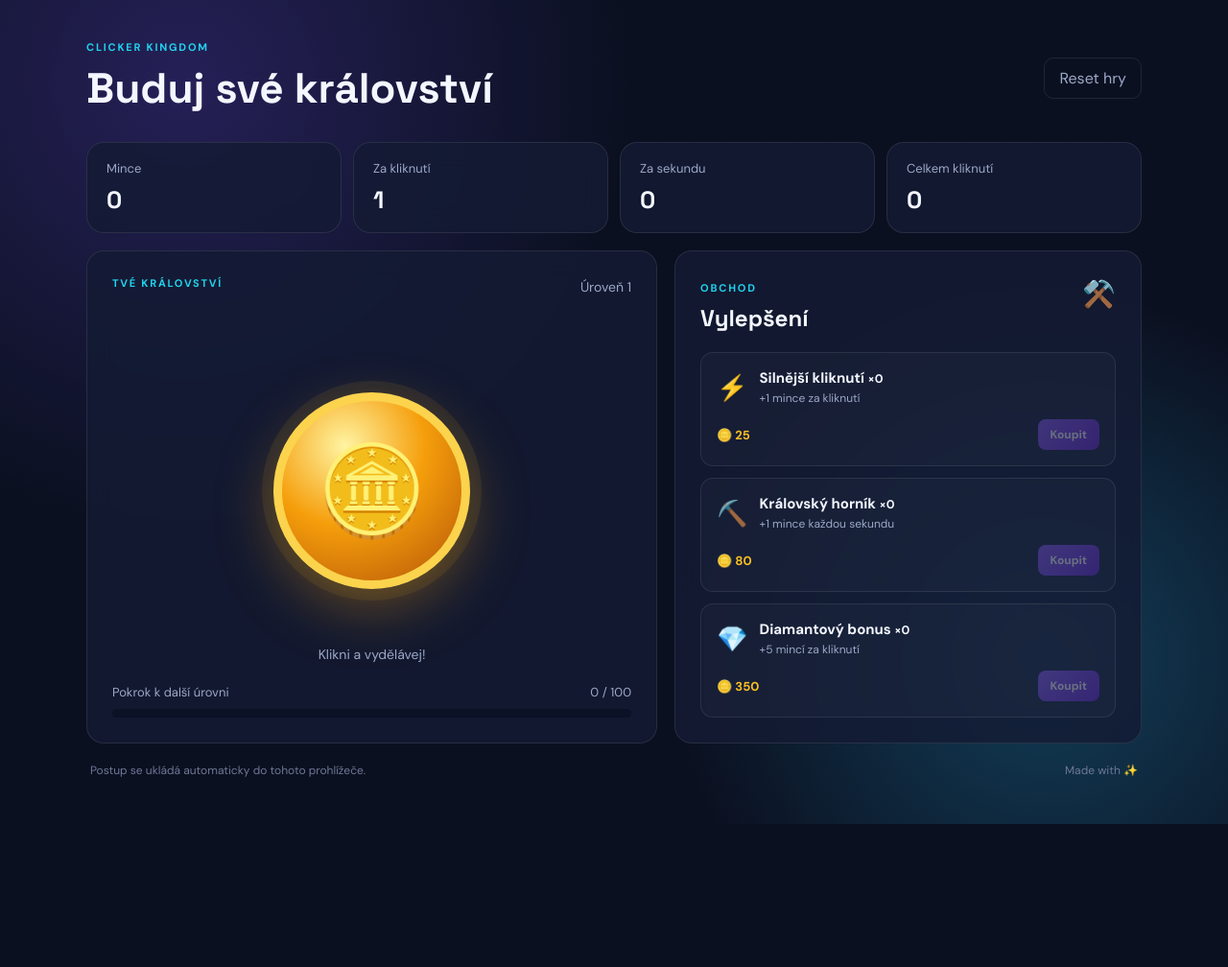
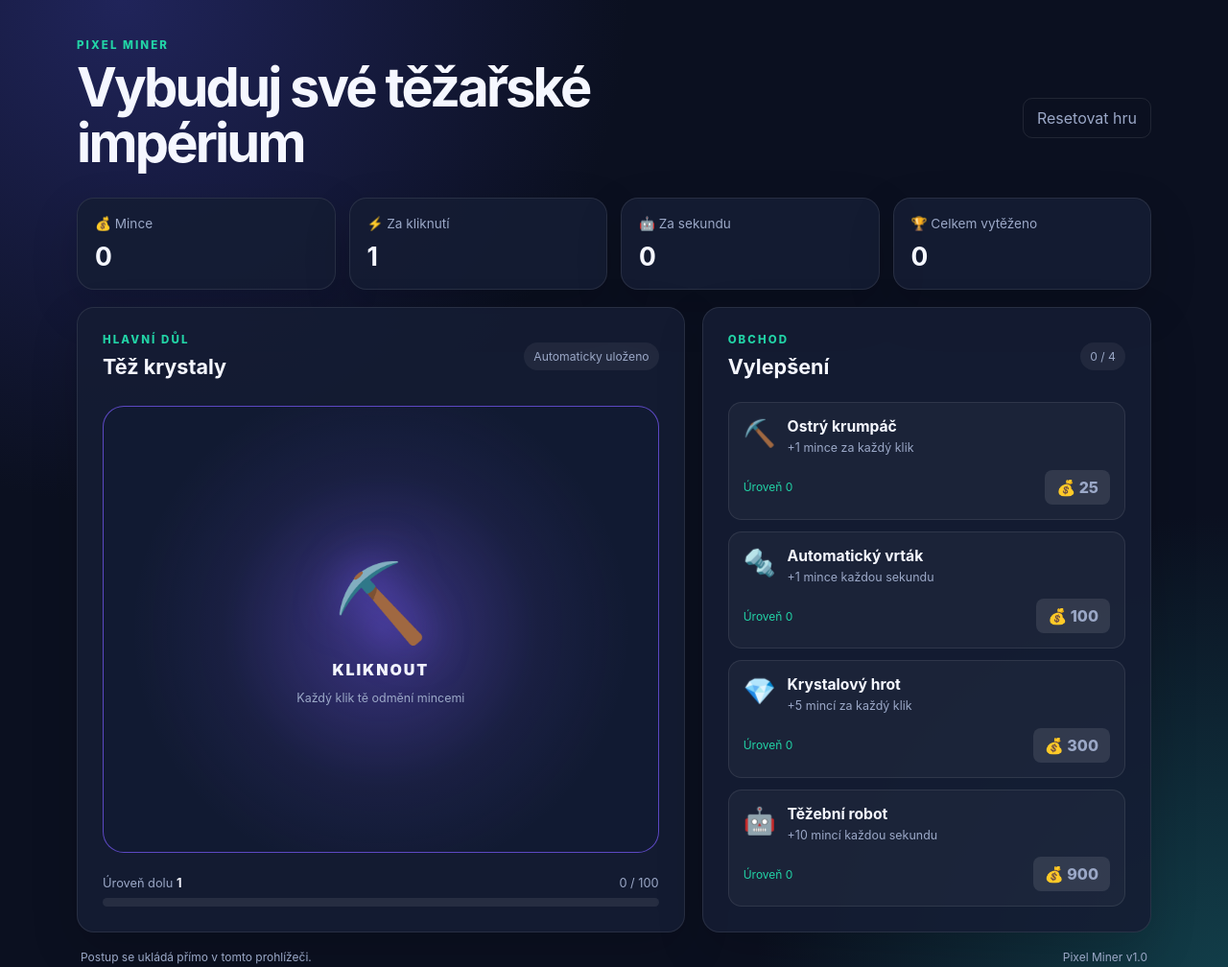
Before and after one commit to vojtechtrunecka11-cyber/klikaci-hra, a plain HTML site: page index.html in a window 1280 px wide. Shown: the top 1008 px of the page at 96% size. Before the commit the page ends 859 px from the top, so only its background shows below. Drawn offline with Linux system fonts and the light colour scheme.

Commit message:
Vytvořit první verzi klikací hry s obchodem a upgrady.

```diff
--- a/index.html
+++ b/index.html
@@ -3,48 +3,62 @@
 <head>
   <meta charset="UTF-8">
   <meta name="viewport" content="width=device-width, initial-scale=1.0">
-  <title>Clicker Kingdom</title>
+  <meta name="description" content="Klikací hra s obchodem vylepšení">
+  <title>Pixel Miner — Klikací hra</title>
   <link rel="stylesheet" href="style.css">
 </head>
 <body>
-  <main class="app-shell">
+  <main class="game-shell">
     <header class="topbar">
       <div>
-        <p class="eyebrow">CLICKER KINGDOM</p>
-        <h1>Buduj své království</h1>
+        <p class="eyebrow">PIXEL MINER</p>
+        <h1>Vybuduj své těžařské impérium</h1>
       </div>
-      <button id="resetButton" class="ghost-button" type="button">Reset hry</button>
+      <button id="reset-button" class="text-button" type="button">Resetovat hru</button>
     </header>
 
-    <section class="stats-grid" aria-label="Herní statistiky">
-      <div class="stat-card"><span>Mince</span><strong id="coins">0</strong></div>
-      <div class="stat-card"><span>Za kliknutí</span><strong id="perClick">1</strong></div>
-      <div class="stat-card"><span>Za sekundu</span><strong id="perSecond">0</strong></div>
-      <div class="stat-card"><span>Celkem kliknutí</span><strong id="totalClicks">0</strong></div>
+    <section class="stats-grid" aria-label="Statistiky hry">
+      <article class="stat-card"><span>💰 Mince</span><strong id="coins">0</strong></article>
+      <article class="stat-card"><span>⚡ Za kliknutí</span><strong id="per-click">1</strong></article>
+      <article class="stat-card"><span>🤖 Za sekundu</span><strong id="per-second">0</strong></article>
+      <article class="stat-card"><span>🏆 Celkem vytěženo</span><strong id="total-coins">0</strong></article>
     </section>
 
-    <section class="game-layout">
-      <div class="click-panel panel">
+    <section class="content-grid">
+      <article class="mine-panel panel">
         <div class="panel-heading">
-          <span class="badge">TVÉ KRÁLOVSTVÍ</span>
-          <span id="levelLabel">Úroveň 1</span>
+          <div>
+            <p class="eyebrow">HLAVNÍ DŮL</p>
+            <h2>Těž krystaly</h2>
+          </div>
+          <span id="save-status" class="save-status">Automaticky uloženo</span>
         </div>
-        <div class="coin-orb-wrap">
-          <button id="coinButton" class="coin-orb" type="button" aria-label="Klikni na minci">🪙</button>
-          <div id="clickMessage" class="click-message">Klikni a vydělávej!</div>
+        <button id="mine-button" class="mine-button" type="button" aria-label="Vytěžit krystaly">
+          <span class="mine-icon">⛏️</span>
+          <span>KLIKNOUT</span>
+          <small>Každý klik tě odmění mincemi</small>
+        </button>
+        <div class="progress-wrap">
+          <div class="progress-label"><span>Úroveň dolu <strong id="mine-level">1</strong></span><span id="level-progress-text">0 / 100</span></div>
+          <div class="progress-bar"><span id="level-progress"></span></div>
         </div>
-        <div class="progress-label"><span>Pokrok k další úrovni</span><span id="progressText">0 / 100</span></div>
-        <div class="progress-track"><div id="progressBar" class="progress-bar"></div></div>
-      </div>
+      </article>
 
-      <aside class="shop panel">
-        <div class="shop-heading"><div><span class="badge">OBCHOD</span><h2>Vylepšení</h2></div><span class="shop-icon">⚒️</span></div>
-        <div id="upgrades" class="upgrade-list"></div>
+      <aside class="shop-panel panel">
+        <div class="panel-heading">
+          <div>
+            <p class="eyebrow">OBCHOD</p>
+            <h2>Vylepšení</h2>
+          </div>
+          <span class="shop-count" id="upgrade-count">0 / 4</span>
+        </div>
+        <div id="upgrades" class="upgrades"></div>
       </aside>
     </section>
 
-    <footer><span>Postup se ukládá automaticky do tohoto prohlížeče.</span><span>Made with ✨</span></footer>
+    <footer><span>Postup se ukládá přímo v tomto prohlížeči.</span><span>Pixel Miner v1.0</span></footer>
   </main>
+  <div id="toast" class="toast" role="status" aria-live="polite"></div>
   <script src="script.js"></script>
 </body>
 </html>
--- a/script.js
+++ b/script.js
@@ -1,20 +1,37 @@
-const defaultState = { coins: 0, perClick: 1, perSecond: 0, totalClicks: 0, level: 1, upgrades: { click: 0, worker: 0, multiplier: 0 } };
-const upgrades = [
-  { id: 'click', icon: '⚡', name: 'Silnější kliknutí', description: '+1 mince za kliknutí', baseCost: 25, effect: state => state.perClick += 1 },
-  { id: 'worker', icon: '⛏️', name: 'Královský horník', description: '+1 mince každou sekundu', baseCost: 80, effect: state => state.perSecond += 1 },
-  { id: 'multiplier', icon: '💎', name: 'Diamantový bonus', description: '+5 mincí za kliknutí', baseCost: 350, effect: state => state.perClick += 5 }
+const STORAGE_KEY = "pixel-miner-save";
+const upgradeDefinitions = [
+  { id: "pickaxe", icon: "⛏️", name: "Ostrý krumpáč", description: "+1 mince za každý klik", baseCost: 25, effect: "click", amount: 1 },
+  { id: "drill", icon: "🔩", name: "Automatický vrták", description: "+1 mince každou sekundu", baseCost: 100, effect: "passive", amount: 1 },
+  { id: "crystal", icon: "💎", name: "Krystalový hrot", description: "+5 mincí za každý klik", baseCost: 300, effect: "click", amount: 5 },
+  { id: "robot", icon: "🤖", name: "Těžební robot", description: "+10 mincí každou sekundu", baseCost: 900, effect: "passive", amount: 10 }
 ];
-let state = JSON.parse(localStorage.getItem('clickerKingdom')) || structuredClone(defaultState);
-const $ = id => document.getElementById(id);
-const format = n => Math.floor(n).toLocaleString('cs-CZ');
-function cost(upgrade) { return Math.floor(upgrade.baseCost * Math.pow(1.55, state.upgrades[upgrade.id])); }
+
+let state = { coins: 0, totalCoins: 0, clicks: 0, upgrades: {} };
+try { state = { ...state, ...JSON.parse(localStorage.getItem(STORAGE_KEY) || "{}") }; } catch (_) {}
+const $ = (id) => document.getElementById(id);
+const format = (number) => Math.floor(number).toLocaleString("cs-CZ");
+const level = () => Math.floor(state.clicks / 100) + 1;
+const cost = (upgrade, owned) => Math.floor(upgrade.baseCost * Math.pow(1.55, owned));
+
+function totals() {
+  return upgradeDefinitions.reduce((result, upgrade) => {
+    const owned = state.upgrades[upgrade.id] || 0;
+    if (upgrade.effect === "click") result.click += owned * upgrade.amount;
+    if (upgrade.effect === "passive") result.passive += owned * upgrade.amount;
+    return result;
+  }, { click: 1, passive: 0 });
+}
+function save() { localStorage.setItem(STORAGE_KEY, JSON.stringify(state)); $("save-status").textContent = "Automaticky uloženo"; }
 function render() {
-  $('coins').textContent = format(state.coins); $('perClick').textContent = format(state.perClick); $('perSecond').textContent = format(state.perSecond); $('totalClicks').textContent = format(state.totalClicks); $('levelLabel').textContent = `Úroveň ${state.level}`;
-  const needed = state.level * 100, progress = state.totalClicks % needed; $('progressText').textContent = `${format(progress)} / ${format(needed)}`; $('progressBar').style.width = `${Math.min(100, progress / needed * 100)}%`;
-  $('upgrades').innerHTML = upgrades.map(u => { const price = cost(u), owned = state.upgrades[u.id]; return `<article class="upgrade"><div class="upgrade-top"><span class="upgrade-icon">${u.icon}</span><div><h3>${u.name} <small>×${owned}</small></h3><p>${u.description}</p></div></div><div class="buy-row"><span class="cost">🪙 ${format(price)}</span><button class="buy-button" data-id="${u.id}" ${state.coins < price ? 'disabled' : ''}>Koupit</button></div></article>`; }).join('');
-  localStorage.setItem('clickerKingdom', JSON.stringify(state));
+  const total = totals();
+  $("coins").textContent = format(state.coins); $("per-click").textContent = format(total.click); $("per-second").textContent = format(total.passive); $("total-coins").textContent = format(state.totalCoins);
+  $("mine-level").textContent = level(); const progress = state.clicks % 100; $("level-progress").style.width = `${progress}%`; $("level-progress-text").textContent = `${progress} / 100`;
+  const ownedCount = upgradeDefinitions.filter(u => (state.upgrades[u.id] || 0) > 0).length; $("upgrade-count").textContent = `${ownedCount} / ${upgradeDefinitions.length}`;
+  $("upgrades").innerHTML = upgradeDefinitions.map((upgrade) => { const owned = state.upgrades[upgrade.id] || 0; const price = cost(upgrade, owned); return `<div class="upgrade"><div class="upgrade-top"><span class="upgrade-icon">${upgrade.icon}</span><div><h3>${upgrade.name}</h3><p>${upgrade.description}</p></div></div><div class="upgrade-bottom"><span class="upgrade-level">Úroveň ${owned}</span><button class="buy-button" data-upgrade="${upgrade.id}" ${state.coins < price ? "disabled" : ""}>💰 ${format(price)}</button></div></div>`; }).join("");
 }
-$('coinButton').addEventListener('click', () => { state.coins += state.perClick; state.totalClicks++; if (state.totalClicks % (state.level * 100) === 0) state.level++; $('clickMessage').textContent = `+${format(state.perClick)} mincí!`; render(); });
-$('upgrades').addEventListener('click', e => { const button = e.target.closest('.buy-button'); if (!button) return; const upgrade = upgrades.find(u => u.id === button.dataset.id), price = cost(upgrade); if (state.coins < price) return; state.coins -= price; state.upgrades[upgrade.id]++; upgrade.effect(state); render(); });
-$('resetButton').addEventListener('click', () => { if (confirm('Opravdu chceš vymazat svůj postup?')) { state = structuredClone(defaultState); render(); } });
-setInterval(() => { if (state.perSecond) { state.coins += state.perSecond; render(); } }, 1000); render();
+function toast(message) { const element = $("toast"); element.textContent = message; element.classList.add("show"); setTimeout(() => element.classList.remove("show"), 1800); }
+$("mine-button").addEventListener("click", () => { const amount = totals().click; state.coins += amount; state.totalCoins += amount; state.clicks += 1; render(); save(); });
+$("upgrades").addEventListener("click", (event) => { const button = event.target.closest("button[data-upgrade]"); if (!button) return; const upgrade = upgradeDefinitions.find(item => item.id === button.dataset.upgrade); const owned = state.upgrades[upgrade.id] || 0; const price = cost(upgrade, owned); if (state.coins < price) return; state.coins -= price; state.upgrades[upgrade.id] = owned + 1; toast(`Zakoupeno: ${upgrade.name}`); render(); save(); });
+$("reset-button").addEventListener("click", () => { if (!confirm("Opravdu chceš smazat celý postup?")) return; state = { coins: 0, totalCoins: 0, clicks: 0, upgrades: {} }; save(); render(); toast("Postup byl resetován"); });
+setInterval(() => { const amount = totals().passive; if (!amount) return; state.coins += amount; state.totalCoins += amount; render(); save(); }, 1000);
+render();
--- a/style.css
+++ b/style.css
@@ -1,16 +1,26 @@
-@import url('https://fonts.googleapis.com/css2?family=DM+Sans:wght@400;500;700&family=Space+Grotesk:wght@500;700&display=swap');
-
-:root { --bg: #0b1020; --panel: rgba(20, 28, 52, .82); --line: rgba(255,255,255,.09); --text: #f4f7ff; --muted: #9ca8c7; --purple: #8b5cf6; --cyan: #22d3ee; --gold: #fbbf24; }
+:root {
+  --bg: #0b1020;
+  --panel: #151d34;
+  --panel-light: #1b2642;
+  --text: #f5f7ff;
+  --muted: #9ba8c7;
+  --accent: #7c5cff;
+  --accent-2: #22d3a6;
+  --gold: #ffc857;
+  --border: rgba(255,255,255,.09);
+}
 * { box-sizing: border-box; }
-body { margin: 0; min-height: 100vh; color: var(--text); font-family: 'DM Sans', sans-serif; background: radial-gradient(circle at 15% 10%, #252057 0, transparent 35%), radial-gradient(circle at 85% 80%, #123e58 0, transparent 30%), var(--bg); }
-body:before { content: ''; position: fixed; inset: 0; pointer-events: none; opacity: .25; background-image: linear-gradient(rgba(255,255,255,.025) 1px, transparent 1px), linear-gradient(90deg, rgba(255,255,255,.025) 1px, transparent 1px); background-size: 36px 36px; }
-.app-shell { width: min(1100px, calc(100% - 32px)); margin: 0 auto; padding: 42px 0 28px; position: relative; }
-.topbar { display: flex; justify-content: space-between; align-items: center; margin-bottom: 28px; }
-.eyebrow, .badge { color: var(--cyan); font-size: 11px; letter-spacing: .16em; font-weight: 700; margin: 0 0 8px; }
-h1, h2 { font-family: 'Space Grotesk', sans-serif; margin: 0; } h1 { font-size: clamp(28px, 5vw, 44px); } h2 { font-size: 24px; margin-top: 7px; }
-button { font: inherit; cursor: pointer; } .ghost-button { color: var(--muted); background: transparent; border: 1px solid var(--line); padding: 10px 15px; border-radius: 10px; transition: .2s; } .ghost-button:hover { color: white; border-color: var(--cyan); }
-.stats-grid { display: grid; grid-template-columns: repeat(4, 1fr); gap: 12px; margin-bottom: 18px; }.stat-card, .panel { border: 1px solid var(--line); background: var(--panel); backdrop-filter: blur(14px); border-radius: 18px; }.stat-card { padding: 18px 20px; }.stat-card span { display: block; color: var(--muted); font-size: 13px; margin-bottom: 8px; }.stat-card strong { font-family: 'Space Grotesk'; font-size: 25px; }
-.game-layout { display: grid; grid-template-columns: 1.1fr .9fr; gap: 18px; }.panel { padding: 26px; }.click-panel { min-height: 510px; display: flex; flex-direction: column; }.panel-heading, .shop-heading, .progress-label { display: flex; justify-content: space-between; align-items: center; }.panel-heading > span:last-child { color: var(--muted); font-size: 14px; }.coin-orb-wrap { flex: 1; display: grid; place-items: center; position: relative; }.coin-orb { width: 205px; height: 205px; border-radius: 50%; border: 9px solid #fcd34d; font-size: 92px; background: radial-gradient(circle at 35% 25%, #fff4a3, #f59e0b 45%, #b45309); box-shadow: 0 0 0 12px rgba(251,191,36,.08), 0 20px 60px rgba(245,158,11,.35); transition: transform .08s, box-shadow .2s; }.coin-orb:hover { box-shadow: 0 0 0 18px rgba(251,191,36,.1), 0 20px 70px rgba(245,158,11,.55); }.coin-orb:active { transform: scale(.91); }.click-message { position: absolute; bottom: 22px; color: var(--muted); font-size: 14px; }.progress-label { color: var(--muted); font-size: 13px; margin-bottom: 9px; }.progress-track { height: 9px; background: #0b1225; border-radius: 20px; overflow: hidden; }.progress-bar { height: 100%; width: 0; background: linear-gradient(90deg, var(--purple), var(--cyan)); border-radius: inherit; transition: width .25s; }
-.shop-heading { align-items: flex-start; margin-bottom: 20px; }.shop-icon { font-size: 28px; }.upgrade-list { display: grid; gap: 12px; }.upgrade { padding: 16px; border: 1px solid var(--line); border-radius: 13px; background: rgba(255,255,255,.025); }.upgrade-top { display: flex; gap: 12px; align-items: center; }.upgrade-icon { font-size: 26px; }.upgrade h3 { margin: 0 0 3px; font-size: 15px; }.upgrade p { margin: 0; color: var(--muted); font-size: 12px; }.buy-row { display: flex; justify-content: space-between; align-items: center; margin-top: 14px; }.cost { color: var(--gold); font-weight: 700; font-size: 13px; }.buy-button { color: white; border: 0; border-radius: 8px; padding: 8px 13px; background: linear-gradient(135deg, var(--purple), #6d28d9); font-size: 12px; font-weight: 700; transition: .2s; }.buy-button:hover:not(:disabled) { transform: translateY(-2px); filter: brightness(1.15); }.buy-button:disabled { opacity: .35; cursor: not-allowed; } footer { display: flex; justify-content: space-between; color: #6d7897; font-size: 12px; padding: 20px 4px; }
-@media (max-width: 750px) { .stats-grid { grid-template-columns: repeat(2, 1fr); }.game-layout { grid-template-columns: 1fr; }.click-panel { min-height: 450px; } .app-shell { padding-top: 25px; } footer { gap: 15px; flex-direction: column; } }
-@media (max-width: 430px) { .topbar { align-items: flex-start; gap: 15px; flex-direction: column; }.coin-orb { width: 175px; height: 175px; font-size: 75px; } }
+body { margin: 0; min-height: 100vh; color: var(--text); font-family: Inter, ui-sans-serif, system-ui, -apple-system, sans-serif; background: radial-gradient(circle at 10% 0%, #20245a 0, transparent 34%), radial-gradient(circle at 100% 100%, #123f4a 0, transparent 30%), var(--bg); }
+button { font: inherit; }
+.game-shell { width: min(1120px, calc(100% - 32px)); margin: 0 auto; padding: 40px 0 24px; }
+.topbar, .panel-heading, .progress-label, footer { display: flex; align-items: center; justify-content: space-between; gap: 20px; }
+.eyebrow { color: var(--accent-2); font-size: .72rem; font-weight: 800; letter-spacing: .18em; margin: 0 0 8px; }
+h1, h2, p { margin-top: 0; } h1 { max-width: 650px; font-size: clamp(2rem, 5vw, 3.5rem); line-height: 1.04; letter-spacing: -.05em; margin-bottom: 28px; } h2 { margin-bottom: 0; font-size: 1.35rem; }
+.text-button { color: var(--muted); border: 1px solid var(--border); background: transparent; border-radius: 10px; padding: 10px 14px; cursor: pointer; } .text-button:hover { color: var(--text); border-color: var(--accent); }
+.stats-grid { display: grid; grid-template-columns: repeat(4, 1fr); gap: 14px; margin-bottom: 18px; }.stat-card, .panel { background: rgba(21,29,52,.88); border: 1px solid var(--border); box-shadow: 0 18px 50px rgba(0,0,0,.16); border-radius: 18px; }.stat-card { padding: 18px; }.stat-card span { color: var(--muted); display: block; font-size: .85rem; margin-bottom: 10px; }.stat-card strong { font-size: 1.65rem; letter-spacing: -.04em; }
+.content-grid { display: grid; grid-template-columns: 1.15fr .85fr; gap: 18px; }.panel { padding: 26px; }.save-status, .shop-count { color: var(--muted); font-size: .76rem; background: rgba(255,255,255,.06); border-radius: 99px; padding: 7px 10px; white-space: nowrap; }
+.mine-panel { min-height: 490px; display: flex; flex-direction: column; }.mine-button { flex: 1; min-height: 280px; margin: 28px 0 24px; border: 1px solid rgba(124,92,255,.7); border-radius: 22px; color: var(--text); background: radial-gradient(circle, rgba(124,92,255,.4), rgba(124,92,255,.08) 44%, transparent 70%), #111a32; cursor: pointer; display: flex; flex-direction: column; justify-content: center; align-items: center; gap: 12px; transition: transform .12s, border-color .2s; }.mine-button:hover { border-color: var(--accent-2); transform: translateY(-3px); }.mine-button:active { transform: scale(.97); }.mine-icon { font-size: 5rem; filter: drop-shadow(0 0 24px rgba(124,92,255,.8)); }.mine-button span:not(.mine-icon) { font-weight: 900; letter-spacing: .12em; }.mine-button small { color: var(--muted); font-size: .78rem; }
+.progress-wrap { margin-top: auto; }.progress-label { font-size: .8rem; color: var(--muted); margin-bottom: 8px; }.progress-label strong { color: var(--text); }.progress-bar { height: 9px; background: rgba(255,255,255,.08); border-radius: 99px; overflow: hidden; }.progress-bar span { display: block; height: 100%; width: 0; border-radius: inherit; background: linear-gradient(90deg, var(--accent), var(--accent-2)); transition: width .25s; }
+.upgrades { display: grid; gap: 12px; margin-top: 24px; }.upgrade { background: rgba(255,255,255,.035); border: 1px solid var(--border); border-radius: 14px; padding: 15px; }.upgrade-top { display: flex; align-items: flex-start; gap: 12px; }.upgrade-icon { font-size: 1.7rem; }.upgrade h3 { font-size: .98rem; margin: 0 0 4px; }.upgrade p { color: var(--muted); font-size: .78rem; margin: 0; line-height: 1.4; }.upgrade-bottom { display: flex; align-items: center; justify-content: space-between; gap: 10px; margin-top: 14px; }.upgrade-level { color: var(--accent-2); font-size: .75rem; }.buy-button { border: 0; color: #0b1020; background: var(--gold); font-weight: 800; border-radius: 8px; padding: 8px 12px; cursor: pointer; }.buy-button:disabled { color: var(--muted); background: rgba(255,255,255,.1); cursor: not-allowed; }.buy-button:not(:disabled):hover { filter: brightness(1.1); transform: translateY(-1px); }
+footer { color: var(--muted); font-size: .75rem; margin-top: 18px; padding: 0 4px; }.toast { position: fixed; left: 50%; bottom: 28px; transform: translate(-50%, 100px); opacity: 0; background: var(--accent-2); color: #071b1a; font-weight: 800; padding: 12px 18px; border-radius: 10px; transition: .25s; pointer-events: none; }.toast.show { transform: translate(-50%, 0); opacity: 1; }
+@media (max-width: 760px) { .game-shell { padding-top: 24px; } .topbar { align-items: flex-start; } .stats-grid { grid-template-columns: repeat(2, 1fr); } .content-grid { grid-template-columns: 1fr; } .mine-panel { min-height: 440px; } footer { align-items: flex-start; flex-direction: column; gap: 6px; } }
```
Also changed, not shown: 1 other file.
